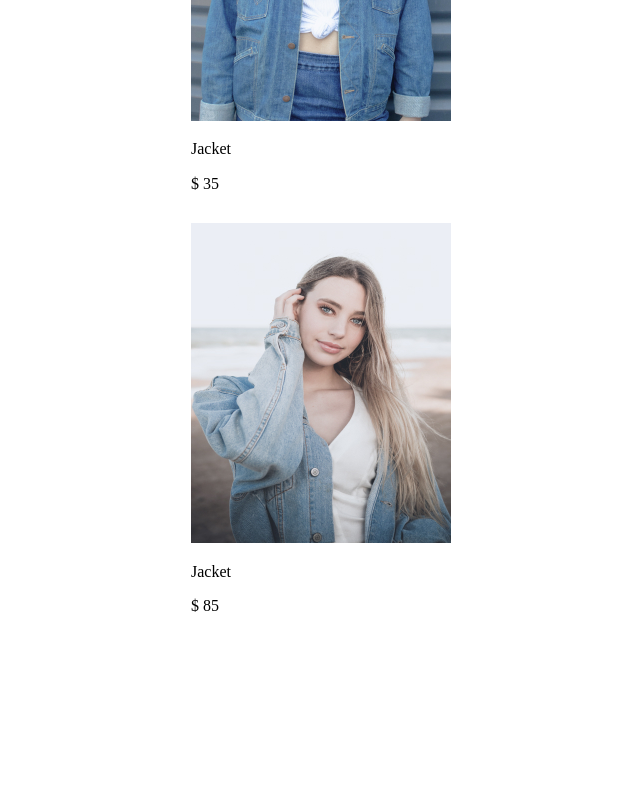
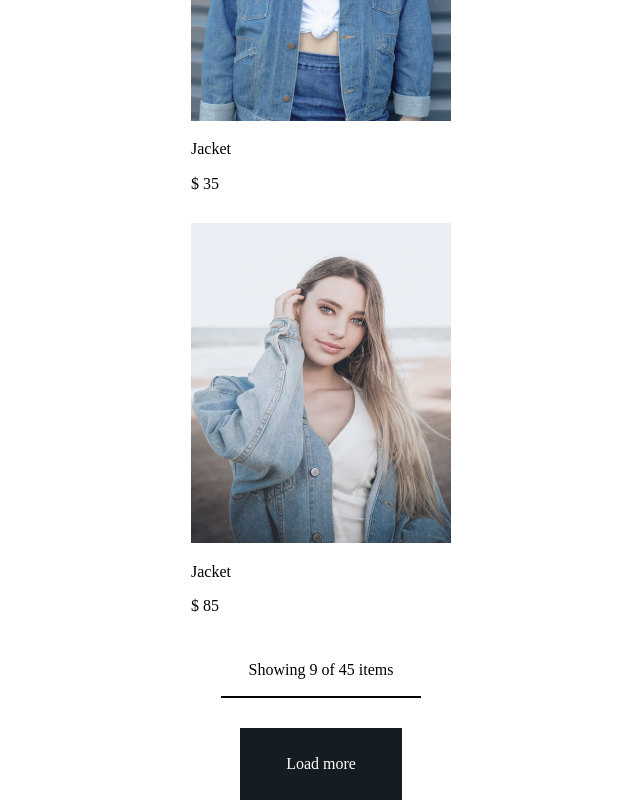
Before and after one commit to hellonasd/denim-app, a React (Create React App) app: page / in a window 1280 px wide. Shown: the part 5330-6130 px from the top of the page, without its empty margins (319-959 px from the left). Before the commit the page ends 5975 px from the top, so only its background shows below. Built offline with nearby package versions, Linux system fonts and the light colour scheme.

Commit message:
end of catalog mob -v

```diff
--- a/src/components/Btn/btn.css
+++ b/src/components/Btn/btn.css
@@ -12,3 +12,12 @@
   margin-top: 30px;
   padding: 20px 45px;
 }
+
+.catalog--btn{
+  margin: 0 auto;
+  display: block;
+  padding-left: 46px;
+  padding-right: 46px;
+  padding-top: 27px;
+  padding-bottom: 27px;
+}
--- a/src/components/Catalog/Catalog.css
+++ b/src/components/Catalog/Catalog.css
@@ -43,3 +43,11 @@
   flex-wrap: wrap;
   justify-content: space-around;
 }
+
+.catalog__all-items{
+  width: 200px;
+  margin: 0 auto;
+  text-align: center;
+  border-bottom: 2px solid black;
+  margin-bottom: 30px;
+}
--- a/src/components/Catalog/Catalog.jsx
+++ b/src/components/Catalog/Catalog.jsx
@@ -1,6 +1,8 @@
 import React from "react";
 import { checkPageType } from "../../utils/checkPage.js";
 import { mocoData } from '../../moco-data/mocoData.js'
+import { Btn } from '../Btn/Btn.jsx';
+
 import "./Catalog.css";
 
 export const Catalog = ({ suBclass }) => {
@@ -17,6 +19,12 @@ export const Catalog = ({ suBclass }) => {
             checkPageType(item, 'catalog')
           ))}
         </div>
+          <div className='catalog__all-items' >
+            <p className='catalog__all--text'>
+            Showing 9 of 45 items
+            </p>
+          </div>
+          <Btn btnSubstring='Load more' subClass='catalog--btn'/>
       </div>
     </div>
   );
```
